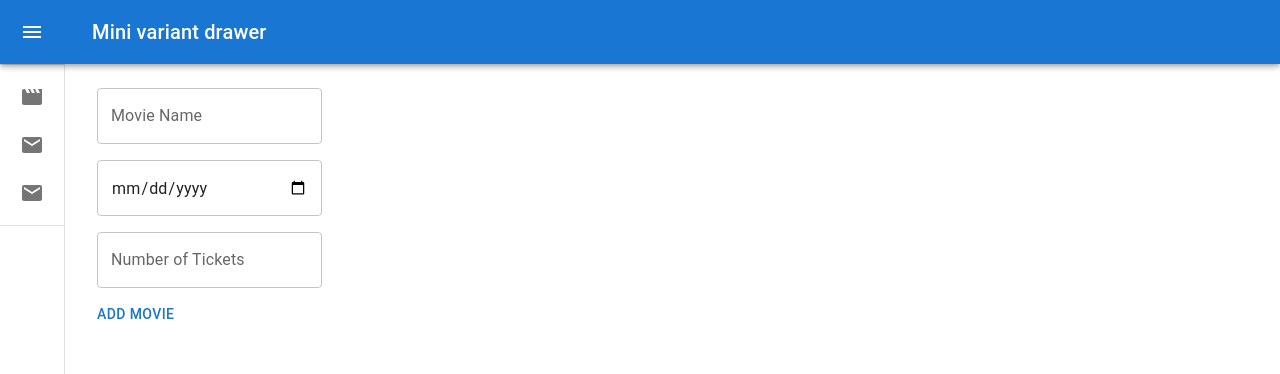
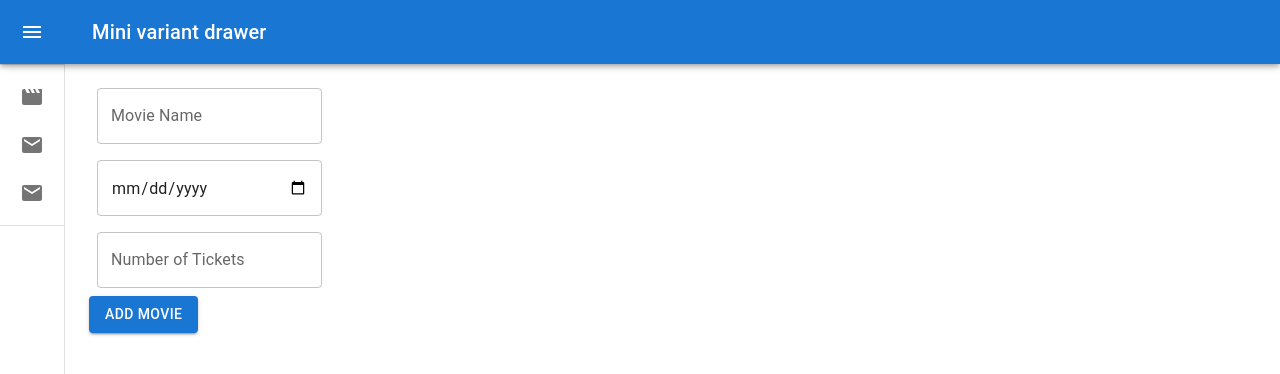
Before and after one commit to Abhishek-VG/oroz-aonoror, a React (Create React App) app: page /movie/add in a window 1280 px wide. Shown: the top 374 px of the page. Built offline with nearby package versions, Linux system fonts and the light colour scheme.

Commit message:
Fix given

```diff
--- a/src/pages/movies/Movies.add.js
+++ b/src/pages/movies/Movies.add.js
@@ -2,6 +2,7 @@
 import TextField from "@mui/material/TextField";
 import Box from "@mui/material/Box";
 import Button from "@mui/material/Button";
+import { FormControl } from "@mui/material";
 const MoviesAdd = () => {
   const [movieName, setmovieName] = React.useState("");
   const [movieDate, setmovieDate] = React.useState();
@@ -16,15 +17,14 @@
     setmovieTickets(event.target.value);
   };
   const handleSubmit = (event) => {
-    event.stopPropagation();
-    event.nativeEvent.stopImmediatePropagation();
+    event.preventDefault();
     console.log(movieName, movieDate, movieTickets);
   };
   return (
     <div>
       <div>
         <Box
-          component="form"
+          component="div"
           sx={{
             "& .MuiTextField-root": { m: 1, width: "25ch" },
           }}
@@ -33,13 +33,12 @@
         >
           <form onSubmit={handleSubmit}>
             <div>
-              <TextField
-                id="outlined-required"
-                label="Movie Name"
-                onChange={MovieNameHandler}
-              />
+            <TextField
+              id="outlined-required"
+              label="Movie Name"
+              onChange={MovieNameHandler}
+            />
             </div>
-
             <div>
               <TextField
                 id="outlined-required"
@@ -47,7 +46,6 @@
                 onChange={MovieDateHandler}
               />
             </div>
-
             <div>
               <TextField
                 type="number"
@@ -57,8 +55,10 @@
               />
             </div>
             <div>
-              <Button type="submit">Add Movie</Button>
             </div>
+            <Button type="submit" variant="contained" color="primary">
+              Add Movie
+            </Button>
           </form>
         </Box>
       </div>
```
